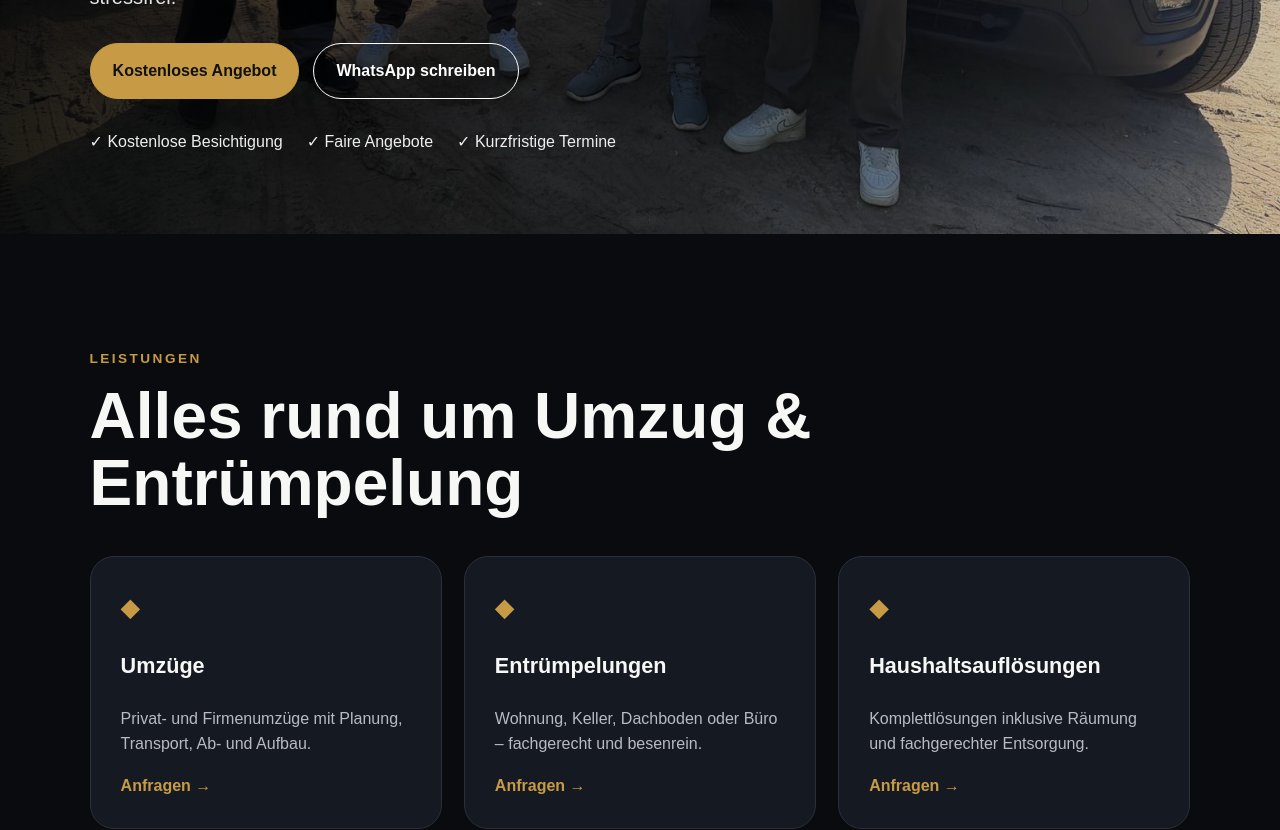
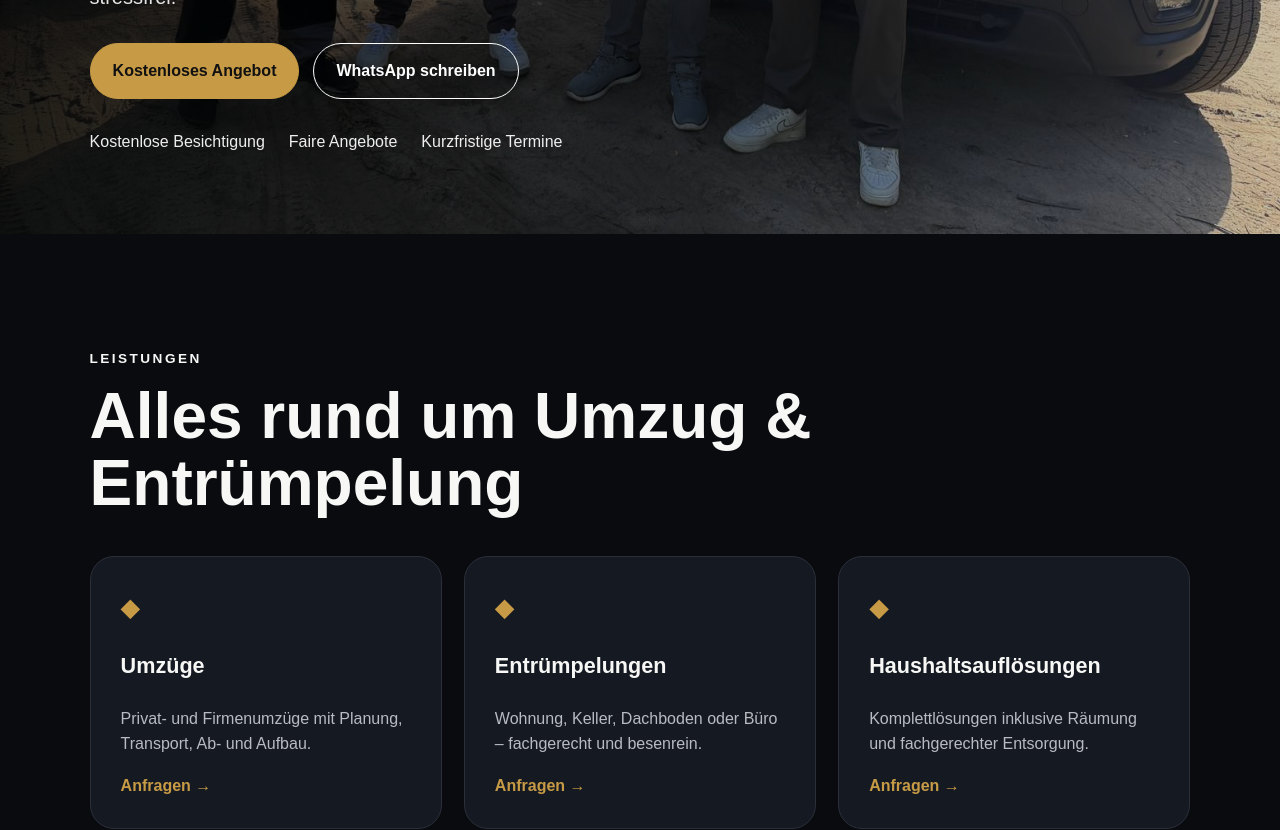
Before and after one commit to naviumzug/navi-umzug, a Next.js app: page / in a window 1280 px wide. Shown: the part 840-1670 px from the top of the page. Built offline with nearby package versions, Linux system fonts and the light colour scheme.

Commit message:
Update: Improve page.js with better image dimensions and styling

```diff
--- a/app/page.js
+++ b/app/page.js
@@ -32,7 +32,7 @@ function Header() {
   return (
     <header className="header">
       <a href="#start" className="brand">
-        <Image src="/images/logo.png" alt="Navi Umzug Logo" width={300} height={90} priority />
+        <Image src="/images/logo.png" alt="Navi Umzug und Entrümpelungsservice X ASF Renovierung" width={320} height={85} priority />
       </a>
       <nav>
         <a href="#leistungen">Leistungen</a>
@@ -75,15 +75,15 @@ export default function Home() {
             <a className="btn ghost" href={`https://wa.me/${whatsapp}`} target="_blank" rel="noreferrer">WhatsApp schreiben</a>
           </div>
           <div className="trust">
-            <span>✓ Kostenlose Besichtigung</span>
-            <span>✓ Faire Angebote</span>
-            <span>✓ Kurzfristige Termine</span>
+            <span>Kostenlose Besichtigung</span>
+            <span>Faire Angebote</span>
+            <span>Kurzfristige Termine</span>
           </div>
         </div>
       </section>
 
       <section id="leistungen" className="section">
-        <p className="eyebrow gold">Leistungen</p>
+        <p className="eyebrow">Leistungen</p>
         <h2>Alles rund um Umzug & Entrümpelung</h2>
         <div className="grid services">
           {services.map(([t, d]) => (
@@ -110,7 +110,7 @@ export default function Home() {
       </section>
 
       <section id="ablauf" className="section">
-        <p className="eyebrow gold">Ablauf</p>
+        <p className="eyebrow">Ablauf</p>
         <h2>In vier Schritten zum fertigen Auftrag</h2>
         <div className="grid steps">
           {steps.map(([num, title, desc]) => (
@@ -124,7 +124,7 @@ export default function Home() {
       </section>
 
       <section className="section gallery">
-        <p className="eyebrow gold">Echte Projekte</p>
+        <p className="eyebrow">Echte Projekte</p>
         <h2>Vorher & Nachher</h2>
         <p className="lead">Einblicke in echte Entrümpelungsarbeiten aus unserem Alltag.</p>
         <div className="grid beforeAfter">
@@ -138,7 +138,7 @@ export default function Home() {
       </section>
 
       <section className="section reviews">
-        <p className="eyebrow gold">Bewertungen</p>
+        <p className="eyebrow">Bewertungen</p>
         <h2>Das sagen unsere Kunden</h2>
         <div className="reviewBox">
           <div className="stars">★★★★★</div>
@@ -149,7 +149,7 @@ export default function Home() {
 
       <section id="kontakt" className="section contact">
         <div>
-          <p className="eyebrow gold">Kontakt</p>
+          <p className="eyebrow">Kontakt</p>
           <h2>Jetzt kostenlos anfragen</h2>
           <p>Wir sind Montag bis Sonntag rund um die Uhr erreichbar.</p>
           <div className="contactList">
@@ -171,7 +171,7 @@ export default function Home() {
       </section>
 
       <footer className="footer">
-        <Image src="/images/logo.png" alt="Navi Umzug" width={240} height={80} />
+        <Image src="/images/logo.png" alt="Navi Umzug" width={260} height={70} />
         <div>
           <strong>Navi Umzug und Entrümpelungsservice X ASF Renovierung</strong>
           <br />Inhaber: Asif Asif
```
